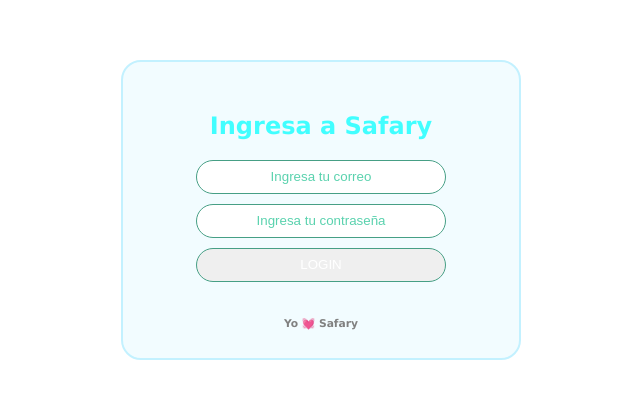
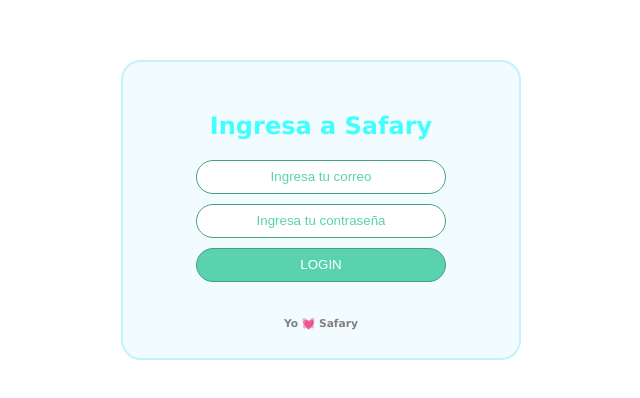
Before and after one commit to maurenys/ejercicios-taller-apps, a plain HTML site: page login/index.html in a window 1280 px wide. Shown: the part 140-538 px from the top of the page, without its empty margins (319-959 px from the left). Drawn offline with Linux system fonts and the light colour scheme.

Commit message:
Update index.html

```diff
--- a/login/index.html
+++ b/login/index.html
@@ -15,7 +15,7 @@
       <form class="formulario-login">
         <input type="text" correo="Correo" placeholder="Ingresa tu correo">
         <input type="text" contraseña="Correo" placeholder="Ingresa tu contraseña">
-        <input type="button" value="LOGIN">
+        <input type="submit" value="LOGIN" class="button">
         <h6>Yo &#128147; Safary</h6>
         </form>
     </section>
```
